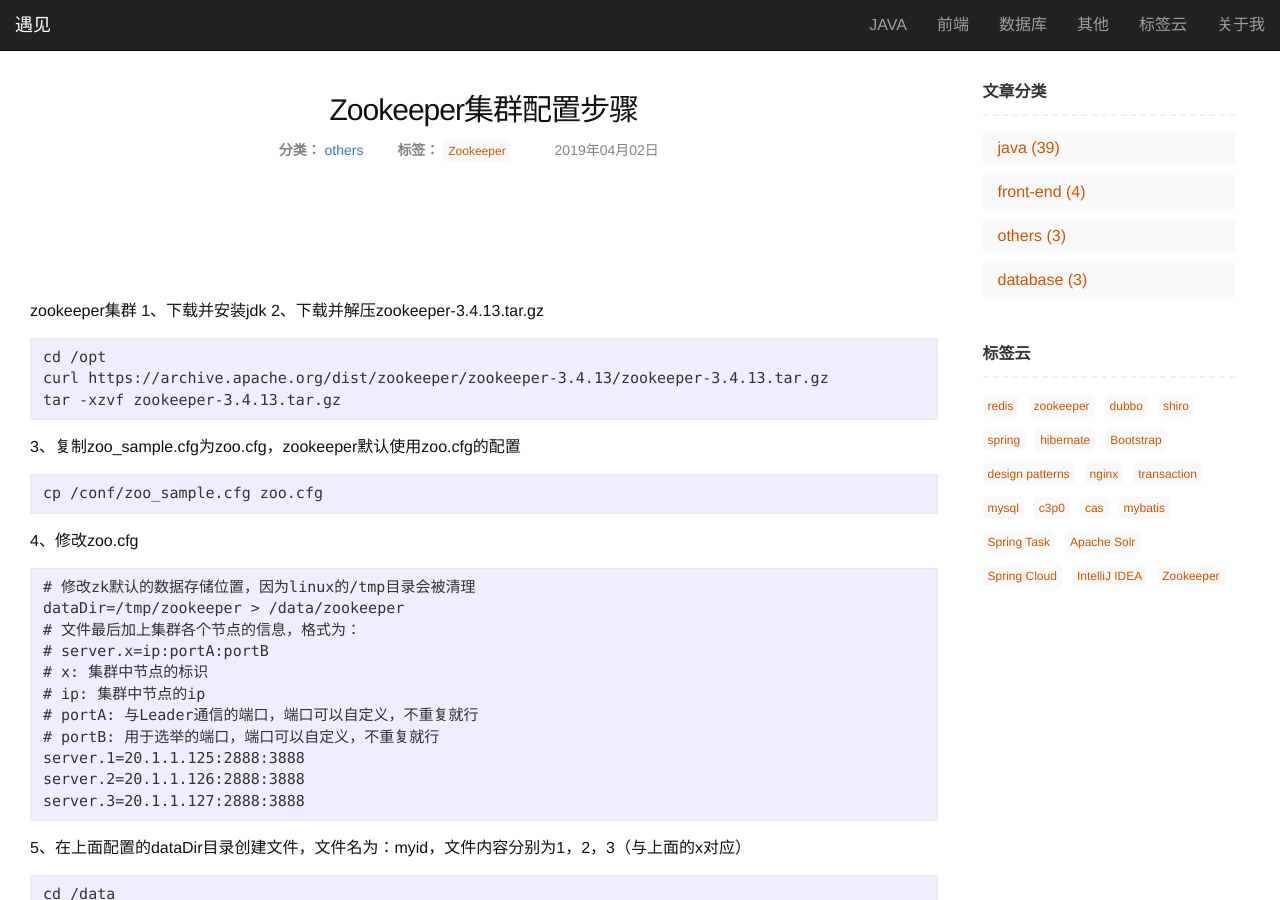
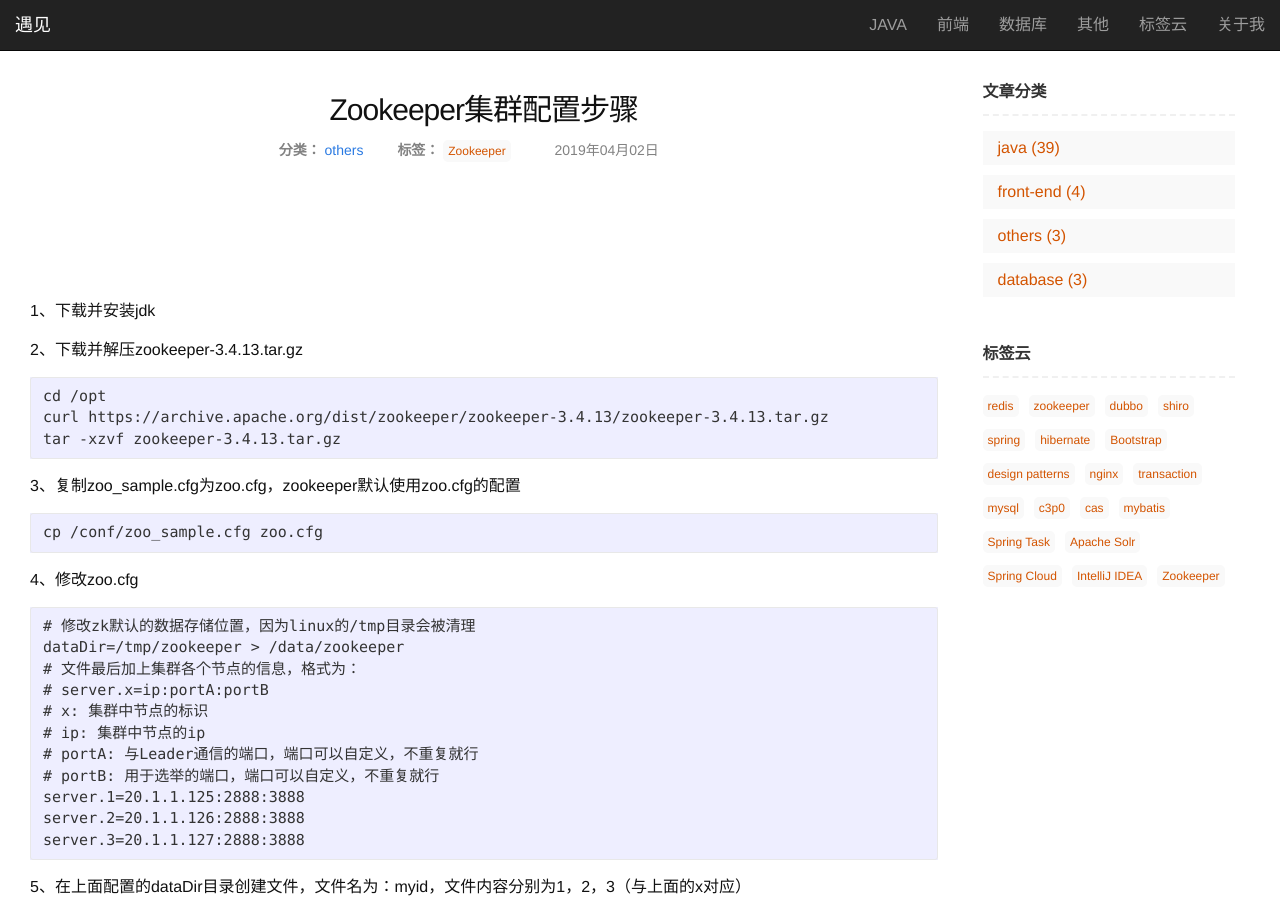
Before and after one commit to iyujian/iyujian.github.io, a Jekyll site: the page built from _posts/others/2019-04-02-zookeeper-cluster-steps.md, in a window 1280 px wide and 900 px high. Built offline with Jekyll 4.4.1, drawn with Linux system fonts in a browser that asks for light colours; nearby versions of some CDN libraries; comment, search, counter and statistics services are not loaded.

Commit message:
2019-04-02-zookeeper-cluster-steps.md

````diff
--- a/_posts/others/2019-04-02-zookeeper-cluster-steps.md
+++ b/_posts/others/2019-04-02-zookeeper-cluster-steps.md
@@ -5,8 +5,8 @@ date:   2019-04-02 19:28:19 +0800
 categories: others
 tags: [Zookeeper]
 ---
-zookeeper集群
 1、下载并安装jdk
+
 2、下载并解压zookeeper-3.4.13.tar.gz
 ```text
 cd /opt
````
